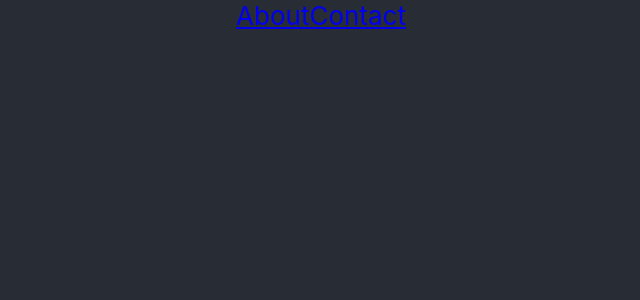
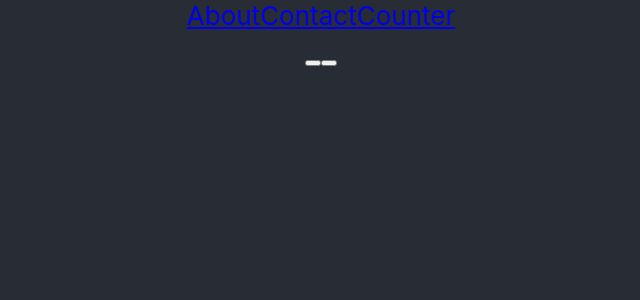
Before and after one commit to OysteinKoder/react-lessons-3.0, a React (Create React App) app: page /counter in a window 1280 px wide. Before the commit this address had no page. Shown: the top 300 px of the page, without its empty margins (319-959 px from the left). Built offline with nearby package versions, Linux system fonts and the light colour scheme.

Commit message:
added counter page

```diff
--- a/src/App.js
+++ b/src/App.js
@@ -3,6 +3,7 @@ import AboutPage from "./pages/AboutPage";
 import ContactPage from "./pages/ContactPage";
 import { BrowserRouter, Route, Routes, Link } from "react-router-dom";
 import { TEXT } from "./language/language";
+import CounterPage from "./pages/CounterPage";
 
 // <BrowserRouter>:
 // This component provides a context for the application to use client-side routing using the HTML5 history API.
@@ -27,12 +28,14 @@ function App() {
           <nav>
             <Link to="/about">{TEXT.NAVIGATION.ABOUT}</Link>
             <Link to="/contact">{TEXT.NAVIGATION.CONTACT}</Link>
+            <Link to="/counter">{TEXT.NAVIGATION.COUNTER}</Link>
           </nav>
         </header>
         <main>
           <Routes>
             <Route path="/about" element={<AboutPage />} />
             <Route path="/contact" element={<ContactPage />} />
+            <Route path="/counter" element={<CounterPage />} />
           </Routes>
         </main>
       </div>
--- a/src/components/Button.jsx
+++ b/src/components/Button.jsx
@@ -1,13 +1,13 @@
 // A React functional component is a simple JavaScript function
 // Accepts props and returns a React element.
 
-const Button = () => {
+const Button = ({ text }) => {
   const testLog = () => {
     console.log("hello world");
   };
   return (
     <>
-      <button onClick={testLog}>click me</button>
+      <button onClick={testLog}>{text}</button>
     </>
   );
 };
--- a/src/language/language.js
+++ b/src/language/language.js
@@ -8,6 +8,7 @@ export const TEXT = {
   NAVIGATION: {
     ABOUT: "About",
     CONTACT: "Contact",
+    COUNTER: "Counter",
   },
   ABOUT_PAGE: {
     ABOUT_TEXT: "This is the about page with useful information",
@@ -15,4 +16,8 @@ export const TEXT = {
   CONTACT_PAGE: {
     CONTACT_INFO: "Tlf: 815 493 00",
   },
+  COUNTER_PAGE: {
+    INCREMENT_BUTTON: "Increment",
+    DECREMENT_BUTTON: "Decrement",
+  },
 };
--- /dev/null
+++ b/src/pages/CounterPage.jsx
@@ -0,0 +1,14 @@
+import Button from "../components/Button";
+import Paragraph from "../components/Paragraph";
+
+const CounterPage = () => {
+  return (
+    <>
+      <Paragraph />
+      <Button />
+      <Button />
+    </>
+  );
+};
+
+export default CounterPage;
```
Also changed, not shown: src/task.txt.
